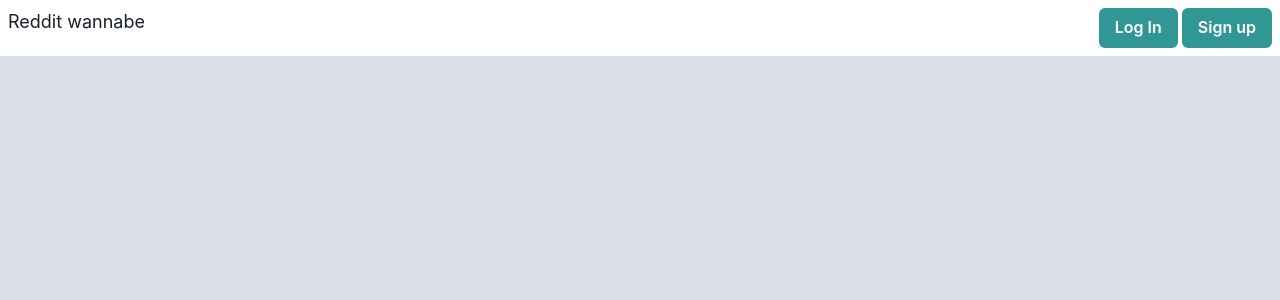
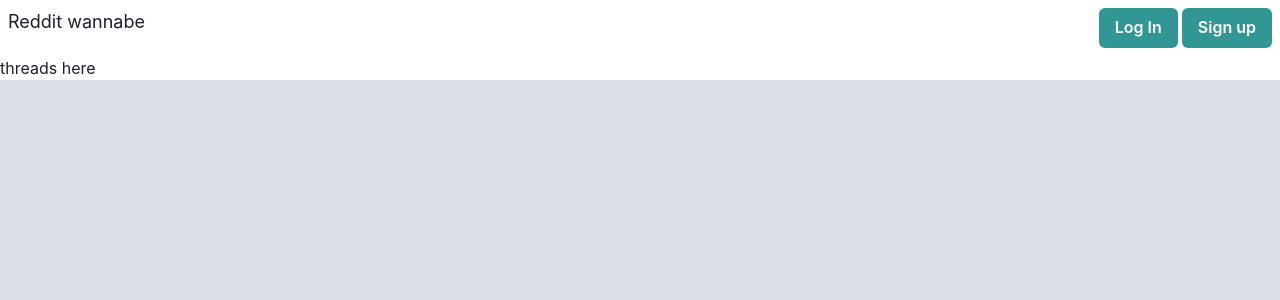
Before and after one commit to JoaoSousaJS/reddit-wannabe-microservice, a Next.js app in the folder client/: page / in a window 1280 px wide. Shown: the top 300 px of the page. Built offline with nearby package versions, Linux system fonts and the light colour scheme.

Commit message:
feat: add header to _app

```diff
--- a/client/src/pages/_app.tsx
+++ b/client/src/pages/_app.tsx
@@ -1,10 +1,12 @@
 import '../../styles/globals.css'
 import { ChakraProvider } from '@chakra-ui/react'
 import { AppProps } from 'next/app'
+import Header from 'components/Header'
 
 function MyApp({ Component, pageProps }: AppProps) {
   return (
     <ChakraProvider>
+      <Header />
       <Component {...pageProps} />
     </ChakraProvider>
   )
--- a/client/src/pages/index.tsx
+++ b/client/src/pages/index.tsx
@@ -1,5 +1,3 @@
-import Main from '../components/Main/index'
-
 export default function Home() {
-  return <Main />
+  return <h1>threads here</h1>
 }
```
